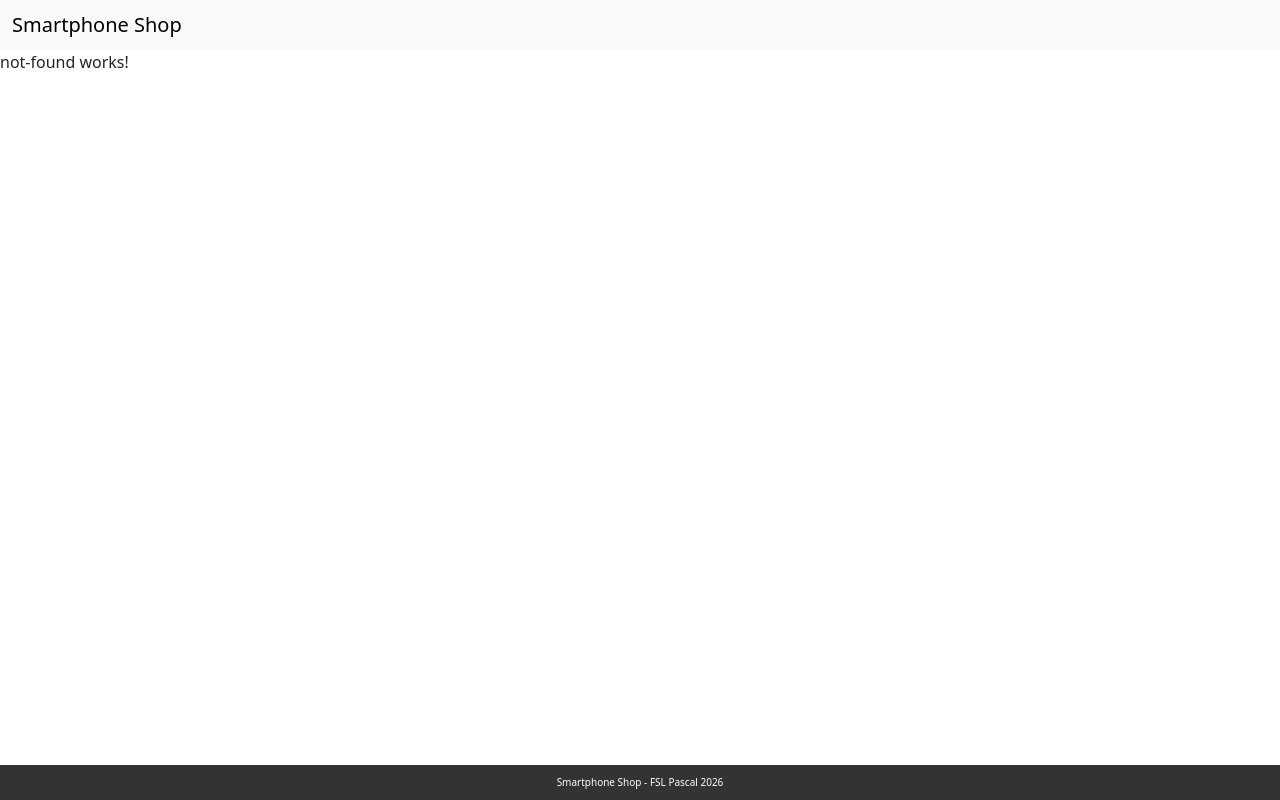
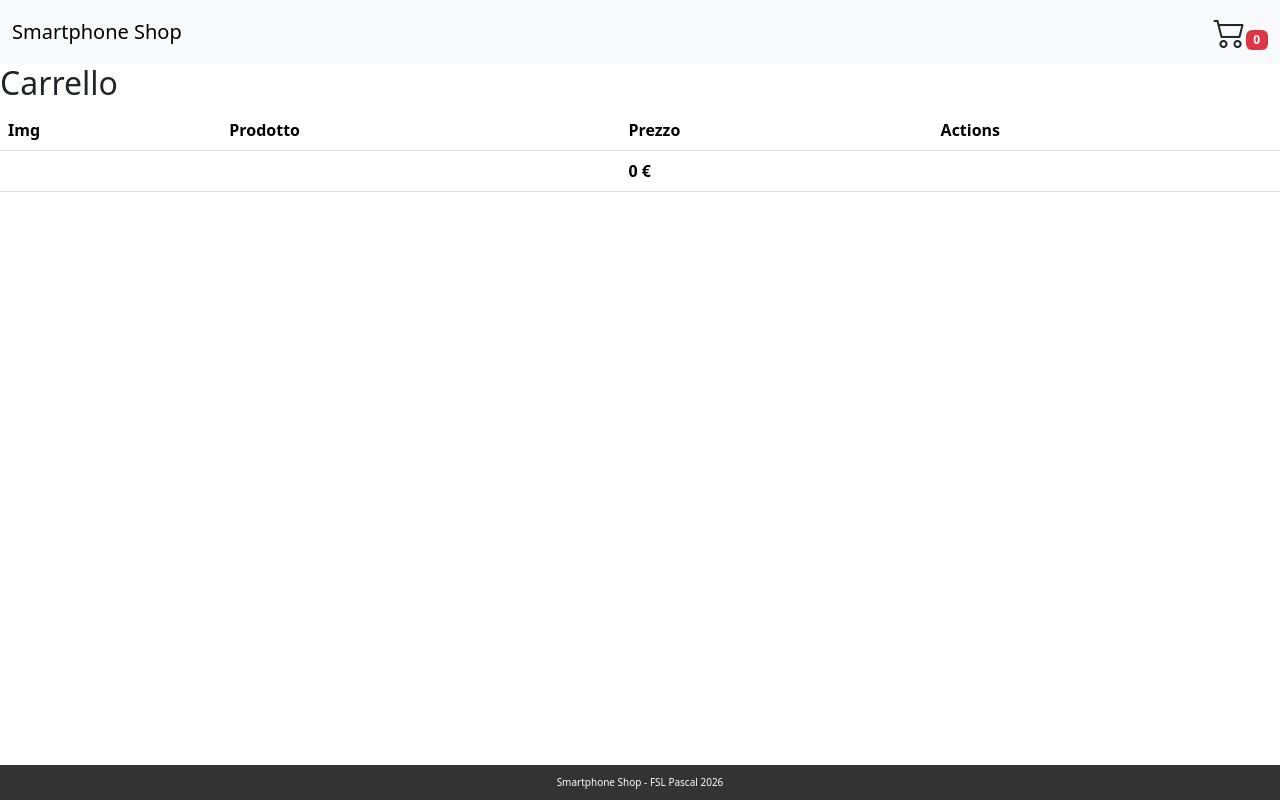
Before and after one commit to dluppoli/HelloWorldAngular, an Angular app: page /carrello in a window 1280 px wide. Built offline with nearby package versions, Linux system fonts and the light colour scheme.

Commit message:
Carrello parte 1

```diff
--- a/src/app/app.routes.ts
+++ b/src/app/app.routes.ts
@@ -2,9 +2,11 @@ import { Routes } from '@angular/router';
 import { Home } from './components/home/home';
 import { Product } from './components/product/product';
 import { NotFound } from './components/not-found/not-found';
+import { Carrello } from './components/carrello/carrello';
 
 export const routes: Routes = [
     { path:'', component:Home},
     { path:'products/:id', component:Product},
+    { path:'carrello',component:Carrello},
     { path:'**', component:NotFound}
 ];
--- /dev/null
+++ b/src/app/components/carrello/carrello.css
@@ -0,0 +1,4 @@
+table img
+{
+    height: 100px;
+}
--- /dev/null
+++ b/src/app/components/carrello/carrello.html
@@ -0,0 +1,28 @@
+<h2>Carrello</h2>
+
+<table class="table">
+    <thead>
+        <tr>
+            <th>Img</th>
+            <th>Prodotto</th>
+            <th>Prezzo</th>
+            <th>Actions</th>
+        </tr>
+    </thead>
+    <tbody>
+        <tr *ngFor="let p of carrello">
+            <td><img [src]="p.thumbnail" [alt]="p.title"></td>
+            <td>{{p.title}}</td>
+            <td>{{p.price}} €</td>
+            <td></td>
+        </tr>
+    </tbody>
+    <tfoot>
+        <tr>
+            <td></td>
+            <td></td>
+            <td><b>{{prezzoTotale}} €</b></td>
+            <td></td>
+        </tr>
+    </tfoot>
+</table>
--- /dev/null
+++ b/src/app/components/carrello/carrello.ts
@@ -0,0 +1,23 @@
+import { Component } from '@angular/core';
+import { ProductsService } from '../../services/products-service';
+import { ProductDetail } from '../../models/ProductDetail';
+import { CommonModule } from '@angular/common';
+
+@Component({
+  selector: 'app-carrello',
+  imports: [CommonModule],
+  templateUrl: './carrello.html',
+  styleUrl: './carrello.css',
+})
+export class Carrello {
+  carrello:ProductDetail[]
+  constructor(private productsService:ProductsService)
+  {
+    this.carrello =  this.productsService.getAllCart()
+  }
+
+  get prezzoTotale()
+  {
+    return this.carrello.reduce( (somma,prodotto) => somma + prodotto.price, 0 )
+  }
+}
--- a/src/app/components/header/header.css
+++ b/src/app/components/header/header.css
@@ -0,0 +1,4 @@
+.bi-cart2
+{
+    font-size: 2em;
+}
--- a/src/app/components/header/header.html
+++ b/src/app/components/header/header.html
@@ -1,5 +1,8 @@
 <nav class="navbar bg-body-tertiary">
   <div class="container-fluid">
     <span class="navbar-brand mb-0 h1">Smartphone Shop</span>
+    <div routerLink="/carrello">
+      <i class="bi bi-cart2"></i><span class="badge text-bg-danger">{{cartCount}}</span>
+    </div>
   </div>
 </nav>
--- a/src/app/components/header/header.ts
+++ b/src/app/components/header/header.ts
@@ -1,9 +1,21 @@
 import { Component } from '@angular/core';
+import { ProductsService } from '../../services/products-service';
+import { RouterLink } from "@angular/router";
 
 @Component({
   selector: 'app-header',
-  imports: [],
+  imports: [RouterLink],
   templateUrl: './header.html',
   styleUrl: './header.css',
 })
-export class Header {}
+export class Header {
+  constructor(private productService:ProductsService)
+  {
+
+  }
+
+  get cartCount()
+  {
+    return this.productService.getCartCount()
+  }
+}
--- a/src/app/components/product/product.ts
+++ b/src/app/components/product/product.ts
@@ -25,6 +25,7 @@ export class Product {
 
   public addToCart()
   {
-    console.log('Elemento aggiunto al carrello')
+    if(this.product)
+      this.productService.addToCart(this.product)
   }
 }
--- a/src/app/services/products-service.ts
+++ b/src/app/services/products-service.ts
@@ -3,6 +3,7 @@ import { Injectable } from '@angular/core';
 import { ProductsResults } from '../models/products-results';
 import { ProductDetail } from '../models/ProductDetail';
 import { Observable } from 'rxjs/internal/Observable';
+import { Product } from '../models/Product';
 
 @Injectable({
   providedIn: 'root',
@@ -10,6 +11,8 @@ import { Observable } from 'rxjs/internal/Observable';
 export class ProductsService {
 
   constructor(private http:HttpClient){}
+
+  private cart: ProductDetail[] = []
 
   getAll()
   {
@@ -21,4 +24,19 @@ export class ProductsService {
     return this.http.get<ProductDetail>(`https://dummyjson.com/products/${id}?select=title,price,thumbnail,images,reviews`)
   }
 
+  addToCart(p:ProductDetail)
+  {
+    this.cart.push(p)
+  }
+
+  getCartCount()
+  {
+    return this.cart.length
+  }
+
+  getAllCart()
+  {
+    return this.cart
+  }
+
 }
```
